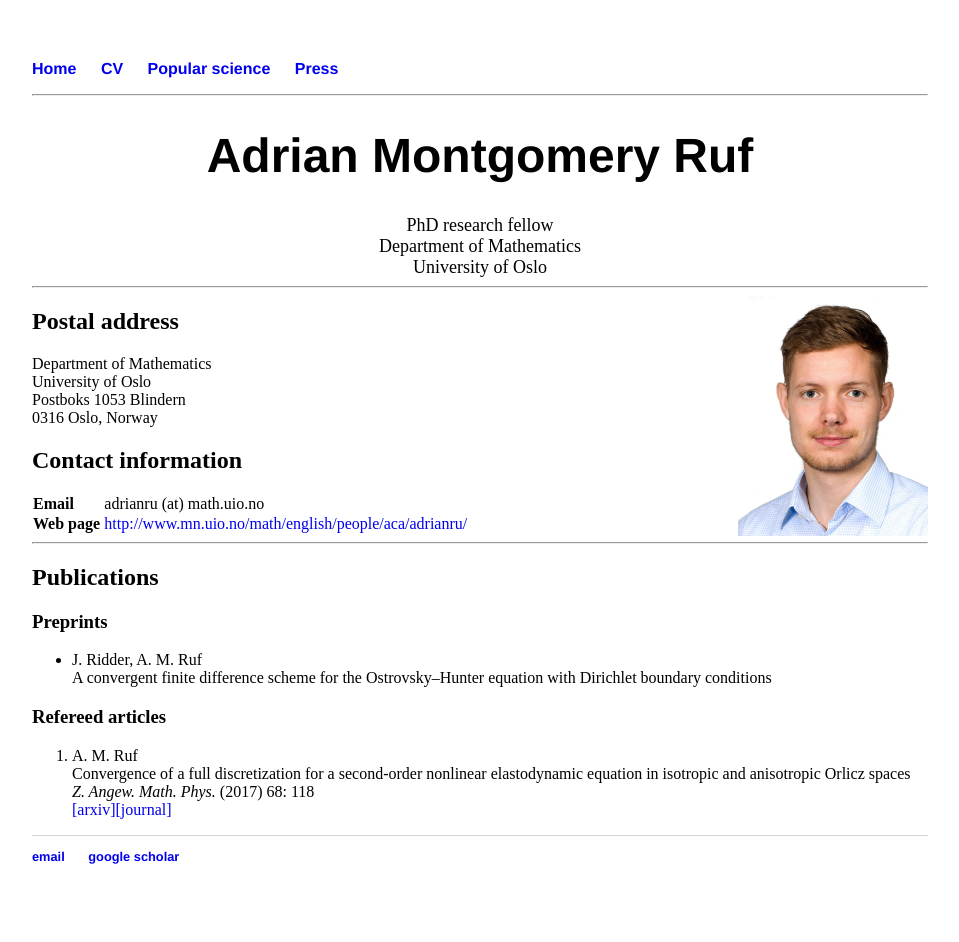
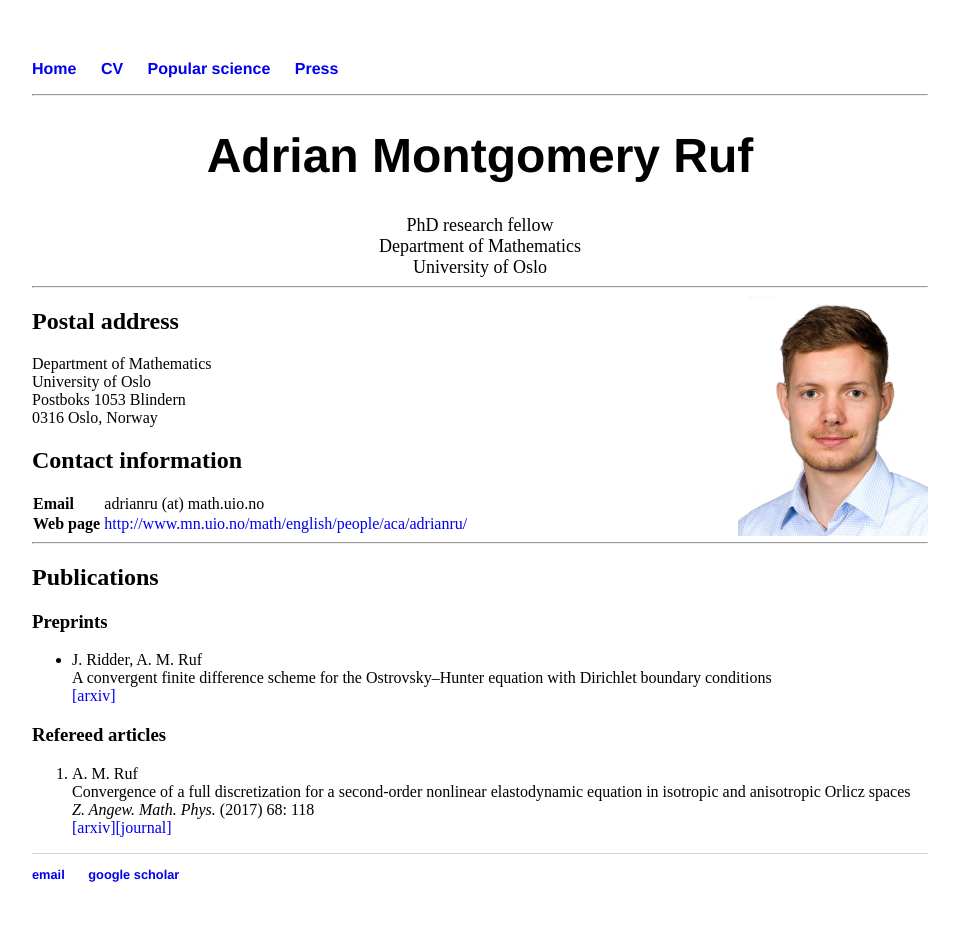
Before and after one commit to adrianmruf/adrianmruf.github.io, a Jekyll site: the page built from index.html, in a window 1280 px wide. Shown: the whole page, without its empty margins (160-1119 px from the left). Built offline with Jekyll 4.4.1, drawn with Linux system fonts in a browser that asks for light colours.

Commit message:
Update index.html

```diff
--- a/index.html
+++ b/index.html
@@ -49,7 +49,8 @@ th {
 
 	<h3>Preprints</h3>
 	<ul>
-	<li>J. Ridder, A. M. Ruf<br>A convergent finite difference scheme for the Ostrovsky–Hunter equation with Dirichlet boundary conditions
+	<li>J. Ridder, A. M. Ruf<br>A convergent finite difference scheme for the Ostrovsky–Hunter equation with Dirichlet boundary conditions<br>
+		<a href="https://arxiv.org/abs/1805.07255">[arxiv]<a/>
 		</li>
 	</ul>
 
```
